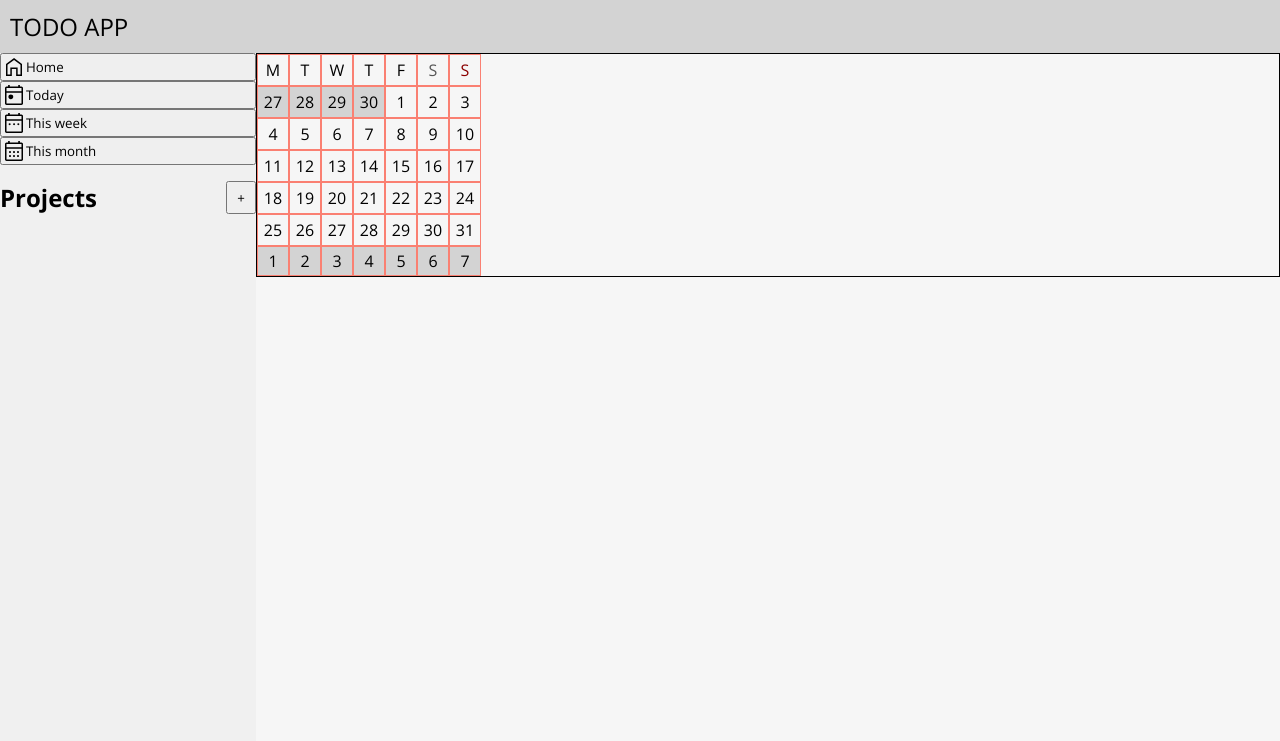
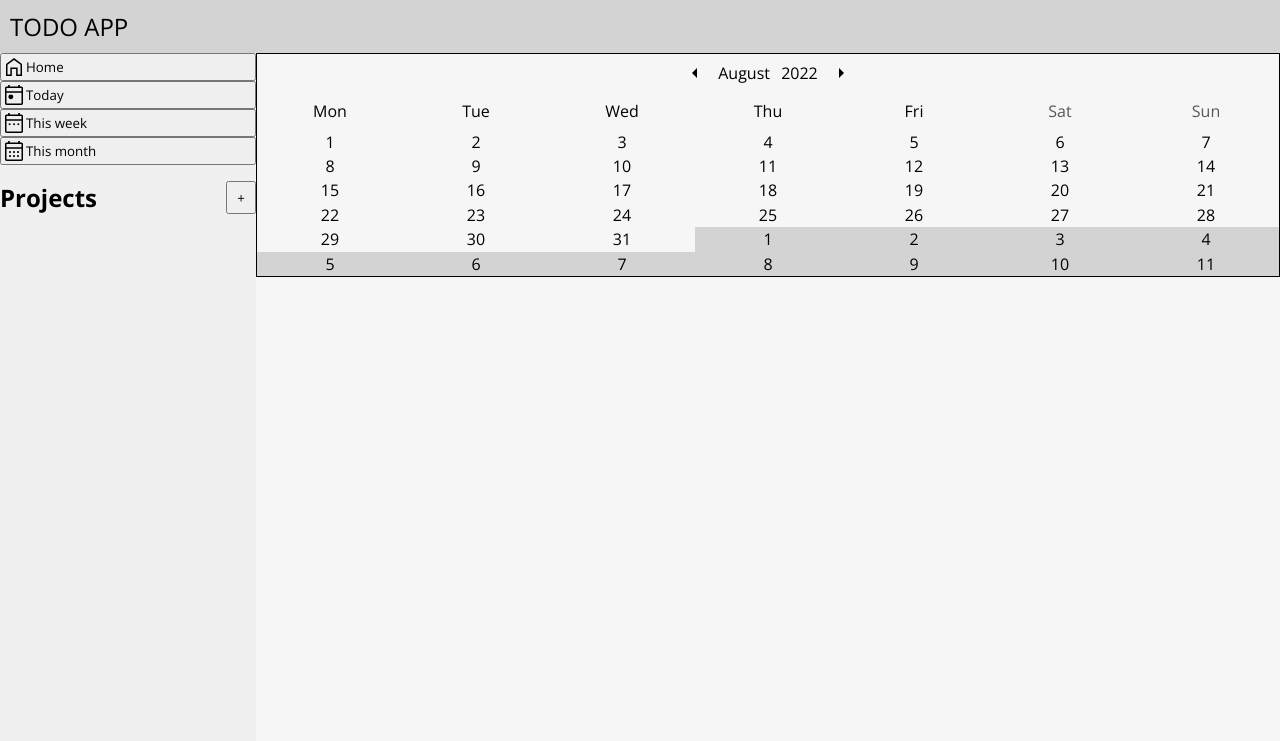
Before and after one commit to agiemza/todo-app, a website built with webpack: page dist/index.html in a window 1280 px wide. Shown: the top 741 px of the page. Built offline with nearby package versions, Linux system fonts and the light colour scheme.

Commit message:
add month switch

```diff
--- a/src/components/Calendar/Calendar.js
+++ b/src/components/Calendar/Calendar.js
@@ -3,14 +3,96 @@ import "./calendar.css"
 export default class Calendar {
     static htmlElement = document.createElement("div")
 
-    static createHtmlElement() {
-        this.htmlElement.classList.add("calendar")
+    static createCalendar() {
+        const date = new Date
+        date.setMonth(7)
+        this.displayMonthSwitch(date)
+        this.htmlElement.appendChild(this.displayDaysOfWeek())
+        this.htmlElement.appendChild(this.diplayCalendarGrid(date))
+    }
 
-        const daysOfWeek = ["M", "T", "W", "T", "F", "S", "S"]
+    static displayMonthSwitch(date) {
+        const container = document.createElement("div")
+        container.classList.add("month-switch-contianer")
+
+        const monthSwitch = document.createElement("div")
+        monthSwitch.classList.add("month-switch")
+        container.appendChild(monthSwitch)
+
+        const arrowLeft = document.createElement("button")
+        arrowLeft.classList.add("month-switch-left")
+
+        const arrowRight = document.createElement("button")
+        arrowRight.classList.add("month-switch-right")
+
+        const monthContainer = document.createElement("div")
+        monthContainer.classList.add((date.getMonth() === new Date().getMonth()) ? "month-current" : "month-container")
+        monthContainer.textContent = this.convertMonthName(date.getMonth())
+
+        const yearContianer = document.createElement("div")
+        yearContianer.classList.add("year-container")
+        yearContianer.textContent = date.getFullYear()
+
+        monthSwitch.appendChild(arrowLeft)
+        monthSwitch.appendChild(monthContainer)
+        monthSwitch.appendChild(yearContianer)
+        monthSwitch.appendChild(arrowRight)
+
+        this.htmlElement.appendChild(container)
+    }
+
+    static convertMonthName(monthNumber) {
+        switch (monthNumber) {
+            case 0:
+                monthNumber = "January"
+                break
+            case 1:
+                monthNumber = "Februrary"
+                break
+            case 2:
+                monthNumber = "March"
+                break
+            case 3:
+                monthNumber = "April"
+                break
+            case 4:
+                monthNumber = "May"
+                break
+            case 5:
+                monthNumber = "June"
+                break
+            case 6:
+                monthNumber = "July"
+                break
+            case 7:
+                monthNumber = "August"
+                break
+            case 8:
+                monthNumber = "September"
+                break
+            case 9:
+                monthNumber = "October"
+                break
+            case 10:
+                monthNumber = "November"
+                break
+            case 11:
+                monthNumber = "December"
+                break
+            default:
+                break
+        }
+        return monthNumber
+    }
+
+    static displayDaysOfWeek() {
+        const container = document.createElement("div")
+        container.classList.add("days-of-week-container")
+        const daysOfWeek = ["Mon", "Tue", "Wed", "Thu", "Fri", "Sat", "Sun"]
 
         daysOfWeek.forEach((day, index) => {
             const dayName = document.createElement("div")
-            dayName.classList.add("day-name")
+            dayName.classList.add("day-of-week")
             if (index === 5) {
                 dayName.classList.add("saturday")
             }
@@ -18,11 +100,15 @@ export default class Calendar {
                 dayName.classList.add("sunday")
             }
             dayName.textContent = day
-            this.htmlElement.appendChild(dayName)
+            container.appendChild(dayName)
         })
+        return container
+    }
 
-        const date = new Date
-        date.setMonth(6)
+    static diplayCalendarGrid(date) {
+        const container = document.createElement("div")
+        container.classList.add("calendar-grid-container")
+
         const firstDayOfCurrentMonth = new Date(date.getFullYear(), date.getMonth(), 1)
         const lastDayOfCurrentMonth = new Date(date.getFullYear(), date.getMonth() + 1, 0)
         const lastDayOfPreviousMonth = new Date(date.getFullYear(), date.getMonth(), 0)
@@ -30,33 +116,38 @@ export default class Calendar {
         for (let i = 0; i < 42; i++) {
             const dayContainer = document.createElement("div")
             dayContainer.classList.add("day-container")
-            this.htmlElement.appendChild(dayContainer)
+            container.appendChild(dayContainer)
+
+            const dayNumber = document.createElement("div")
+            dayNumber.classList.add("day-number")
+            dayContainer.appendChild(dayNumber)
 
             //show current month days
             if (i + 1 >= firstDayOfCurrentMonth.getDay()
                 && i - firstDayOfCurrentMonth.getDay() + 2 <= lastDayOfCurrentMonth.getDate()) {
                 dayContainer.classList.add("current-month-day")
-                dayContainer.textContent = i + 2 - firstDayOfCurrentMonth.getDay()
+                dayNumber.textContent = i + 2 - firstDayOfCurrentMonth.getDay()
             }
 
             //show previous month days
             if (i + 1 < firstDayOfCurrentMonth.getDay()) {
                 dayContainer.classList.add("another-month-day")
-                dayContainer.textContent = lastDayOfPreviousMonth.getDate() - firstDayOfCurrentMonth.getDay() + i + 2
+                dayNumber.textContent = lastDayOfPreviousMonth.getDate() - firstDayOfCurrentMonth.getDay() + i + 2
             }
 
             //show next month days
             if (i + 1 > lastDayOfCurrentMonth.getDate()
                 && i - firstDayOfCurrentMonth.getDay() + 2 > lastDayOfCurrentMonth.getDate()) {
                 dayContainer.classList.add("another-month-day")
-                dayContainer.textContent = i + 2 - firstDayOfCurrentMonth.getDay() - lastDayOfCurrentMonth.getDate()
+                dayNumber.textContent = i + 2 - firstDayOfCurrentMonth.getDay() - lastDayOfCurrentMonth.getDate()
             }
-
         }
+        return container
     }
 
     static render() {
-        this.createHtmlElement()
+        this.htmlElement.classList.add("calendar")
+        this.createCalendar()
         return this.htmlElement
     }
 }
--- a/src/components/Calendar/calendar.css
+++ b/src/components/Calendar/calendar.css
@@ -1,29 +1,79 @@
+/* Switch */
+
+.month-switch-contianer {
+    display: grid;
+    justify-content: center;
+}
+
+.month-switch {
+    display: grid;
+    gap: 0.7rem;
+    grid-template-columns: repeat(4, auto);
+    align-items: center;
+    justify-items: center;
+}
+
+.month-switch>button {
+    height: 1.5rem;
+    width: 1.5rem;
+    background-size: cover;
+    background-color: transparent;
+    border: none;
+    cursor: pointer;
+}
+
+.month-switch-left {
+    color: gray;
+    background-image: url("../../assets/arrow-left-icon.svg");
+}
+
+.month-switch-right {
+    background-image: url("../../assets/arrow-right-icon.svg");
+}
+
+.month-container {
+    color: gray;
+}
+
+.current-month {
+    color: black;
+}
+
+/* Calendar */
+
 .calendar {
     border: 1px solid black;
     display: grid;
-    grid-template-columns: repeat(7, 2rem);
-    grid-template-rows: repeat(6, 2rem);
     max-height: 14rem;
 }
 
-.calendar > div {
-    border: 1px solid salmon;
+.days-of-week-container {
     display: grid;
+    grid-template-columns: repeat(7, 1fr);
     justify-items: center;
     align-items: center;
 }
 
-.current-month-day {
-    /* background-color: lightgray; */
+.saturday,
+.sunday {
+    color: rgb(87, 87, 87);
 }
+
+.calendar-grid-container {
+    display: grid;
+    grid-template-columns: repeat(7, 1fr);
+    grid-template-rows: repeat(6, auto);
+}
+
+.day-container {
+    cursor: pointer;
+    display: grid;
+    justify-items: center;
+    align-items: center;
+    width: 100%;
+}
+
 .another-month-day {
     background-color: lightgray;
     color: black;
 }
-
-.saturday {
-    color: rgb(87, 87, 87);
-}
-.sunday {
-    color: darkred;
-}
```
Also changed, not shown: src/assets/arrow-left-icon.svg (added), src/assets/arrow-right-icon.svg (added).
